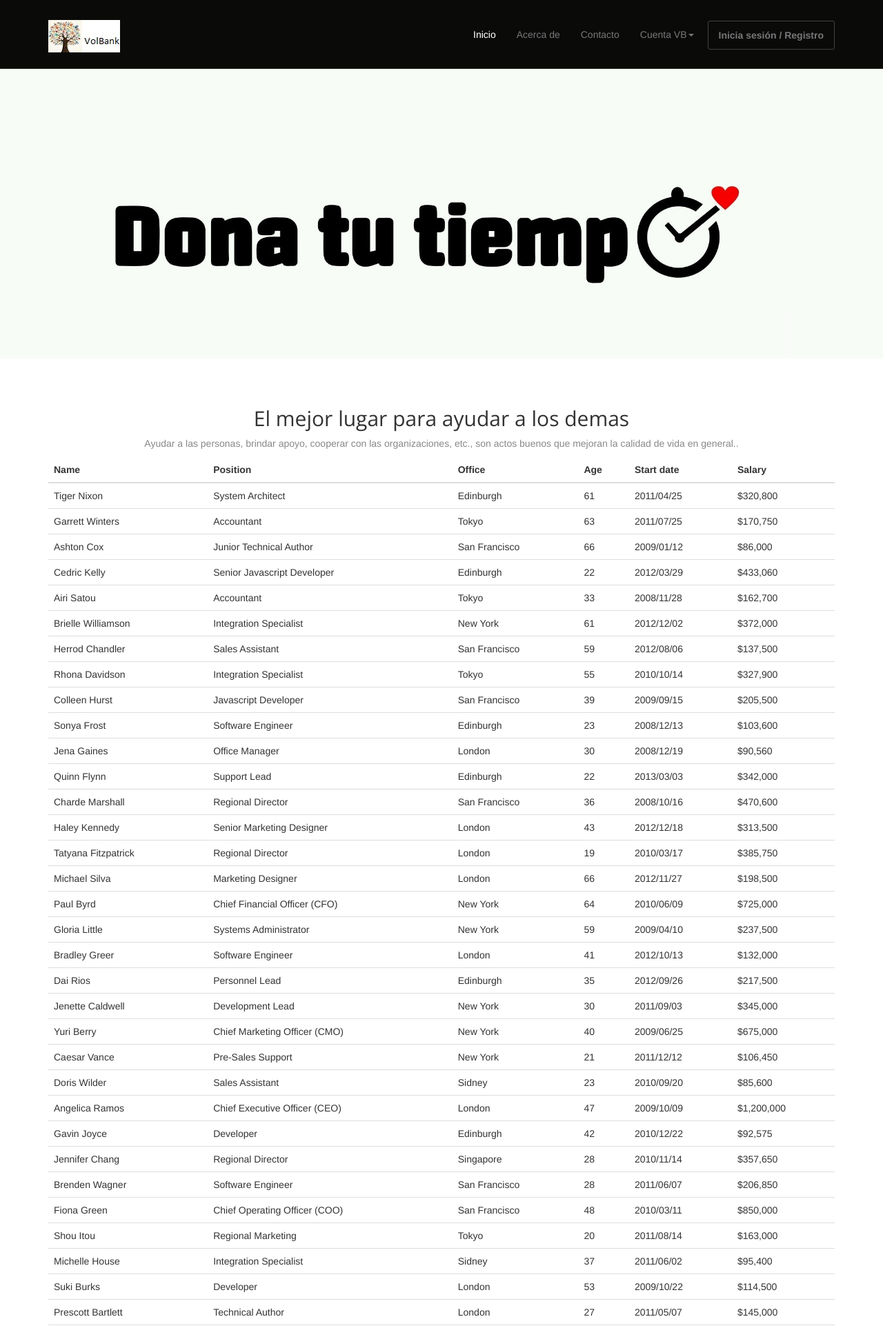
After one commit to lealheda/Itcvolbank, a PHP site: page /actividades.php in a window 1280 px wide. The commit adds this page. Shown: the top 1926 px of the page at 69% size. Run offline with PHP 8.4, Linux system fonts and the light colour scheme; some libraries are stand-ins or nearby versions.

Commit message:
Actividad

```diff
--- /dev/null
+++ b/actividades.php
@@ -0,0 +1,518 @@
+<!DOCTYPE html>
+<html lang="en">
+<?php include("head.php") ?>
+
+<body class="home">
+<?php include("header.php") ?>
+
+	<!-- Header -->
+	<header id="head">
+		<div class="container">
+		</div>
+	</header>
+	<!-- /Header -->
+
+	<!-- Intro -->
+	<div class="container text-center">
+		<br> <br>
+		<h2 class="thin">El mejor lugar para ayudar a los demas</h2>
+		<p class="text-muted">
+			Ayudar a las personas, brindar apoyo, cooperar con las organizaciones, etc., son actos buenos que mejoran la calidad de vida en general..
+		</p>
+	</div>
+		<div class="container">
+
+			<table id="actividades" class="table table-hover" cellspacing="0" width="100%">
+        <thead>
+            <tr>
+                <th>Name</th>
+                <th>Position</th>
+                <th>Office</th>
+                <th>Age</th>
+                <th>Start date</th>
+                <th>Salary</th>
+            </tr>
+        </thead>
+        <tfoot>
+            <tr>
+                <th>Name</th>
+                <th>Position</th>
+                <th>Office</th>
+                <th>Age</th>
+                <th>Start date</th>
+                <th>Salary</th>
+            </tr>
+        </tfoot>
+        <tbody>
+            <tr>
+                <td>Tiger Nixon</td>
+                <td>System Architect</td>
+                <td>Edinburgh</td>
+                <td>61</td>
+                <td>2011/04/25</td>
+                <td>$320,800</td>
+            </tr>
+            <tr>
+                <td>Garrett Winters</td>
+                <td>Accountant</td>
+                <td>Tokyo</td>
+                <td>63</td>
+                <td>2011/07/25</td>
+                <td>$170,750</td>
+            </tr>
+            <tr>
+                <td>Ashton Cox</td>
+                <td>Junior Technical Author</td>
+                <td>San Francisco</td>
+                <td>66</td>
+                <td>2009/01/12</td>
+                <td>$86,000</td>
+            </tr>
+            <tr>
+                <td>Cedric Kelly</td>
+                <td>Senior Javascript Developer</td>
+                <td>Edinburgh</td>
+                <td>22</td>
+                <td>2012/03/29</td>
+                <td>$433,060</td>
+            </tr>
+            <tr>
+                <td>Airi Satou</td>
+                <td>Accountant</td>
+                <td>Tokyo</td>
+                <td>33</td>
+                <td>2008/11/28</td>
+                <td>$162,700</td>
+            </tr>
+            <tr>
+                <td>Brielle Williamson</td>
+                <td>Integration Specialist</td>
+                <td>New York</td>
+                <td>61</td>
+                <td>2012/12/02</td>
+                <td>$372,000</td>
+            </tr>
+            <tr>
+                <td>Herrod Chandler</td>
+                <td>Sales Assistant</td>
+                <td>San Francisco</td>
+                <td>59</td>
+                <td>2012/08/06</td>
+                <td>$137,500</td>
+            </tr>
+            <tr>
+                <td>Rhona Davidson</td>
+                <td>Integration Specialist</td>
+                <td>Tokyo</td>
+                <td>55</td>
+                <td>2010/10/14</td>
+                <td>$327,900</td>
+            </tr>
+            <tr>
+                <td>Colleen Hurst</td>
+                <td>Javascript Developer</td>
+                <td>San Francisco</td>
+                <td>39</td>
+                <td>2009/09/15</td>
+                <td>$205,500</td>
+            </tr>
+            <tr>
+                <td>Sonya Frost</td>
+                <td>Software Engineer</td>
+                <td>Edinburgh</td>
+                <td>23</td>
+                <td>2008/12/13</td>
+                <td>$103,600</td>
+            </tr>
+            <tr>
+                <td>Jena Gaines</td>
+                <td>Office Manager</td>
+                <td>London</td>
+                <td>30</td>
+                <td>2008/12/19</td>
+                <td>$90,560</td>
+            </tr>
+            <tr>
+                <td>Quinn Flynn</td>
+                <td>Support Lead</td>
+                <td>Edinburgh</td>
+                <td>22</td>
+                <td>2013/03/03</td>
+                <td>$342,000</td>
+            </tr>
+            <tr>
+                <td>Charde Marshall</td>
+                <td>Regional Director</td>
+                <td>San Francisco</td>
+                <td>36</td>
+                <td>2008/10/16</td>
+                <td>$470,600</td>
+            </tr>
+            <tr>
+                <td>Haley Kennedy</td>
+                <td>Senior Marketing Designer</td>
+                <td>London</td>
+                <td>43</td>
+                <td>2012/12/18</td>
+                <td>$313,500</td>
+            </tr>
+            <tr>
+                <td>Tatyana Fitzpatrick</td>
+                <td>Regional Director</td>
+                <td>London</td>
+                <td>19</td>
+                <td>2010/03/17</td>
+                <td>$385,750</td>
+            </tr>
+            <tr>
+                <td>Michael Silva</td>
+                <td>Marketing Designer</td>
+                <td>London</td>
+                <td>66</td>
+                <td>2012/11/27</td>
+                <td>$198,500</td>
+            </tr>
+            <tr>
+                <td>Paul Byrd</td>
+                <td>Chief Financial Officer (CFO)</td>
+                <td>New York</td>
+                <td>64</td>
+                <td>2010/06/09</td>
+                <td>$725,000</td>
+            </tr>
+            <tr>
+                <td>Gloria Little</td>
+                <td>Systems Administrator</td>
+                <td>New York</td>
+                <td>59</td>
+                <td>2009/04/10</td>
+                <td>$237,500</td>
+            </tr>
+            <tr>
+                <td>Bradley Greer</td>
+                <td>Software Engineer</td>
+                <td>London</td>
+                <td>41</td>
+                <td>2012/10/13</td>
+                <td>$132,000</td>
+            </tr>
+            <tr>
+                <td>Dai Rios</td>
+                <td>Personnel Lead</td>
+                <td>Edinburgh</td>
+                <td>35</td>
+                <td>2012/09/26</td>
+                <td>$217,500</td>
+            </tr>
+            <tr>
+                <td>Jenette Caldwell</td>
+                <td>Development Lead</td>
+                <td>New York</td>
+                <td>30</td>
+                <td>2011/09/03</td>
+                <td>$345,000</td>
+            </tr>
+            <tr>
+                <td>Yuri Berry</td>
+                <td>Chief Marketing Officer (CMO)</td>
+                <td>New York</td>
+                <td>40</td>
+                <td>2009/06/25</td>
+                <td>$675,000</td>
+            </tr>
+            <tr>
+                <td>Caesar Vance</td>
+                <td>Pre-Sales Support</td>
+                <td>New York</td>
+                <td>21</td>
+                <td>2011/12/12</td>
+                <td>$106,450</td>
+            </tr>
+            <tr>
+                <td>Doris Wilder</td>
+                <td>Sales Assistant</td>
+                <td>Sidney</td>
+                <td>23</td>
+                <td>2010/09/20</td>
+                <td>$85,600</td>
+            </tr>
+            <tr>
+                <td>Angelica Ramos</td>
+                <td>Chief Executive Officer (CEO)</td>
+                <td>London</td>
+                <td>47</td>
+                <td>2009/10/09</td>
+                <td>$1,200,000</td>
+            </tr>
+            <tr>
+                <td>Gavin Joyce</td>
+                <td>Developer</td>
+                <td>Edinburgh</td>
+                <td>42</td>
+                <td>2010/12/22</td>
+                <td>$92,575</td>
+            </tr>
+            <tr>
+                <td>Jennifer Chang</td>
+                <td>Regional Director</td>
+                <td>Singapore</td>
+                <td>28</td>
+                <td>2010/11/14</td>
+                <td>$357,650</td>
+            </tr>
+            <tr>
+                <td>Brenden Wagner</td>
+                <td>Software Engineer</td>
+                <td>San Francisco</td>
+                <td>28</td>
+                <td>2011/06/07</td>
+                <td>$206,850</td>
+            </tr>
+            <tr>
+                <td>Fiona Green</td>
+                <td>Chief Operating Officer (COO)</td>
+                <td>San Francisco</td>
+                <td>48</td>
+                <td>2010/03/11</td>
+                <td>$850,000</td>
+            </tr>
+            <tr>
+                <td>Shou Itou</td>
+                <td>Regional Marketing</td>
+                <td>Tokyo</td>
+                <td>20</td>
+                <td>2011/08/14</td>
+                <td>$163,000</td>
+            </tr>
+            <tr>
+                <td>Michelle House</td>
+                <td>Integration Specialist</td>
+                <td>Sidney</td>
+                <td>37</td>
+                <td>2011/06/02</td>
+                <td>$95,400</td>
+            </tr>
+            <tr>
+                <td>Suki Burks</td>
+                <td>Developer</td>
+                <td>London</td>
+                <td>53</td>
+                <td>2009/10/22</td>
+                <td>$114,500</td>
+            </tr>
+            <tr>
+                <td>Prescott Bartlett</td>
+                <td>Technical Author</td>
+                <td>London</td>
+                <td>27</td>
+                <td>2011/05/07</td>
+                <td>$145,000</td>
+            </tr>
+            <tr>
+                <td>Gavin Cortez</td>
+                <td>Team Leader</td>
+                <td>San Francisco</td>
+                <td>22</td>
+                <td>2008/10/26</td>
+                <td>$235,500</td>
+            </tr>
+            <tr>
+                <td>Martena Mccray</td>
+                <td>Post-Sales support</td>
+                <td>Edinburgh</td>
+                <td>46</td>
+                <td>2011/03/09</td>
+                <td>$324,050</td>
+            </tr>
+            <tr>
+                <td>Unity Butler</td>
+                <td>Marketing Designer</td>
+                <td>San Francisco</td>
+                <td>47</td>
+                <td>2009/12/09</td>
+                <td>$85,675</td>
+            </tr>
+            <tr>
+                <td>Howard Hatfield</td>
+                <td>Office Manager</td>
+                <td>San Francisco</td>
+                <td>51</td>
+                <td>2008/12/16</td>
+                <td>$164,500</td>
+            </tr>
+            <tr>
+                <td>Hope Fuentes</td>
+                <td>Secretary</td>
+                <td>San Francisco</td>
+                <td>41</td>
+                <td>2010/02/12</td>
+                <td>$109,850</td>
+            </tr>
+            <tr>
+                <td>Vivian Harrell</td>
+                <td>Financial Controller</td>
+                <td>San Francisco</td>
+                <td>62</td>
+                <td>2009/02/14</td>
+                <td>$452,500</td>
+            </tr>
+            <tr>
+                <td>Timothy Mooney</td>
+                <td>Office Manager</td>
+                <td>London</td>
+                <td>37</td>
+                <td>2008/12/11</td>
+                <td>$136,200</td>
+            </tr>
+            <tr>
+                <td>Jackson Bradshaw</td>
+                <td>Director</td>
+                <td>New York</td>
+                <td>65</td>
+                <td>2008/09/26</td>
+                <td>$645,750</td>
+            </tr>
+            <tr>
+                <td>Olivia Liang</td>
+                <td>Support Engineer</td>
+                <td>Singapore</td>
+                <td>64</td>
+                <td>2011/02/03</td>
+                <td>$234,500</td>
+            </tr>
+            <tr>
+                <td>Bruno Nash</td>
+                <td>Software Engineer</td>
+                <td>London</td>
+                <td>38</td>
+                <td>2011/05/03</td>
+                <td>$163,500</td>
+            </tr>
+            <tr>
+                <td>Sakura Yamamoto</td>
+                <td>Support Engineer</td>
+                <td>Tokyo</td>
+                <td>37</td>
+                <td>2009/08/19</td>
+                <td>$139,575</td>
+            </tr>
+            <tr>
+                <td>Thor Walton</td>
+                <td>Developer</td>
+                <td>New York</td>
+                <td>61</td>
+                <td>2013/08/11</td>
+                <td>$98,540</td>
+            </tr>
+            <tr>
+                <td>Finn Camacho</td>
+                <td>Support Engineer</td>
+                <td>San Francisco</td>
+                <td>47</td>
+                <td>2009/07/07</td>
+                <td>$87,500</td>
+            </tr>
+            <tr>
+                <td>Serge Baldwin</td>
+                <td>Data Coordinator</td>
+                <td>Singapore</td>
+                <td>64</td>
+                <td>2012/04/09</td>
+                <td>$138,575</td>
+            </tr>
+            <tr>
+                <td>Zenaida Frank</td>
+                <td>Software Engineer</td>
+                <td>New York</td>
+                <td>63</td>
+                <td>2010/01/04</td>
+                <td>$125,250</td>
+            </tr>
+            <tr>
+                <td>Zorita Serrano</td>
+                <td>Software Engineer</td>
+                <td>San Francisco</td>
+                <td>56</td>
+                <td>2012/06/01</td>
+                <td>$115,000</td>
+            </tr>
+            <tr>
+                <td>Jennifer Acosta</td>
+                <td>Junior Javascript Developer</td>
+                <td>Edinburgh</td>
+                <td>43</td>
+                <td>2013/02/01</td>
+                <td>$75,650</td>
+            </tr>
+            <tr>
+                <td>Cara Stevens</td>
+                <td>Sales Assistant</td>
+                <td>New York</td>
+                <td>46</td>
+                <td>2011/12/06</td>
+                <td>$145,600</td>
+            </tr>
+            <tr>
+                <td>Hermione Butler</td>
+                <td>Regional Director</td>
+                <td>London</td>
+                <td>47</td>
+                <td>2011/03/21</td>
+                <td>$356,250</td>
+            </tr>
+            <tr>
+                <td>Lael Greer</td>
+                <td>Systems Administrator</td>
+                <td>London</td>
+                <td>21</td>
+                <td>2009/02/27</td>
+                <td>$103,500</td>
+            </tr>
+            <tr>
+                <td>Jonas Alexander</td>
+                <td>Developer</td>
+                <td>San Francisco</td>
+                <td>30</td>
+                <td>2010/07/14</td>
+                <td>$86,500</td>
+            </tr>
+            <tr>
+                <td>Shad Decker</td>
+                <td>Regional Director</td>
+                <td>Edinburgh</td>
+                <td>51</td>
+                <td>2008/11/13</td>
+                <td>$183,000</td>
+            </tr>
+            <tr>
+                <td>Michael Bruce</td>
+                <td>Javascript Developer</td>
+                <td>Singapore</td>
+                <td>29</td>
+                <td>2011/06/27</td>
+                <td>$183,000</td>
+            </tr>
+            <tr>
+                <td>Donna Snider</td>
+                <td>Customer Support</td>
+                <td>New York</td>
+                <td>27</td>
+                <td>2011/01/25</td>
+                <td>$112,000</td>
+            </tr>
+        </tbody>
+    </table>
+</div>
+
+<?php
+	include("footer.php")
+?>
+		<!-- JavaScript libs are placed at the end of the document so the pages load faster -->
+	<script src="http://ajax.googleapis.com/ajax/libs/jquery/1.10.2/jquery.min.js"></script>
+	<script src="http://netdna.bootstrapcdn.com/bootstrap/3.0.0/js/bootstrap.min.js"></script>
+	<script src="assets/js/headroom.min.js"></script>
+	<script src="assets/js/jQuery.headroom.min.js"></script>
+	<script src="assets/js/template.js"></script>
+
+</body>
+</html>
--- a/assets/js/template.js
+++ b/assets/js/template.js
@@ -1,5 +1,4 @@
-jQuery(document).ready(function($) {
-
+$(document).ready(function($) {
 	$(".headroom").headroom({
 		"tolerance": 20,
 		"offset": 50,
@@ -9,5 +8,4 @@ jQuery(document).ready(function($) {
 			"unpinned": "slideUp"
 		}
 	});
-
 });
```
Also changed, not shown: usuarioedit.php (+54 -10 lines).
